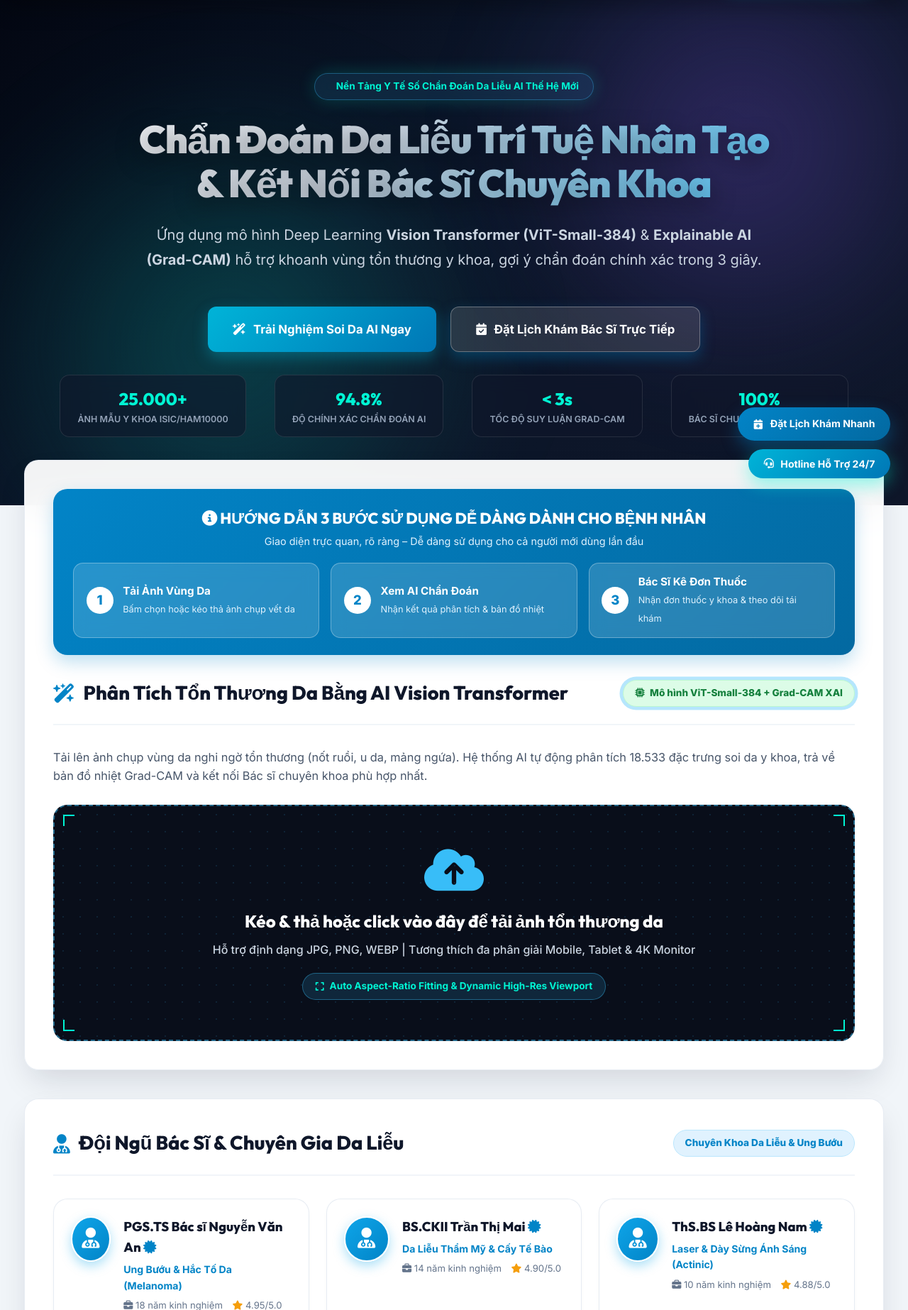
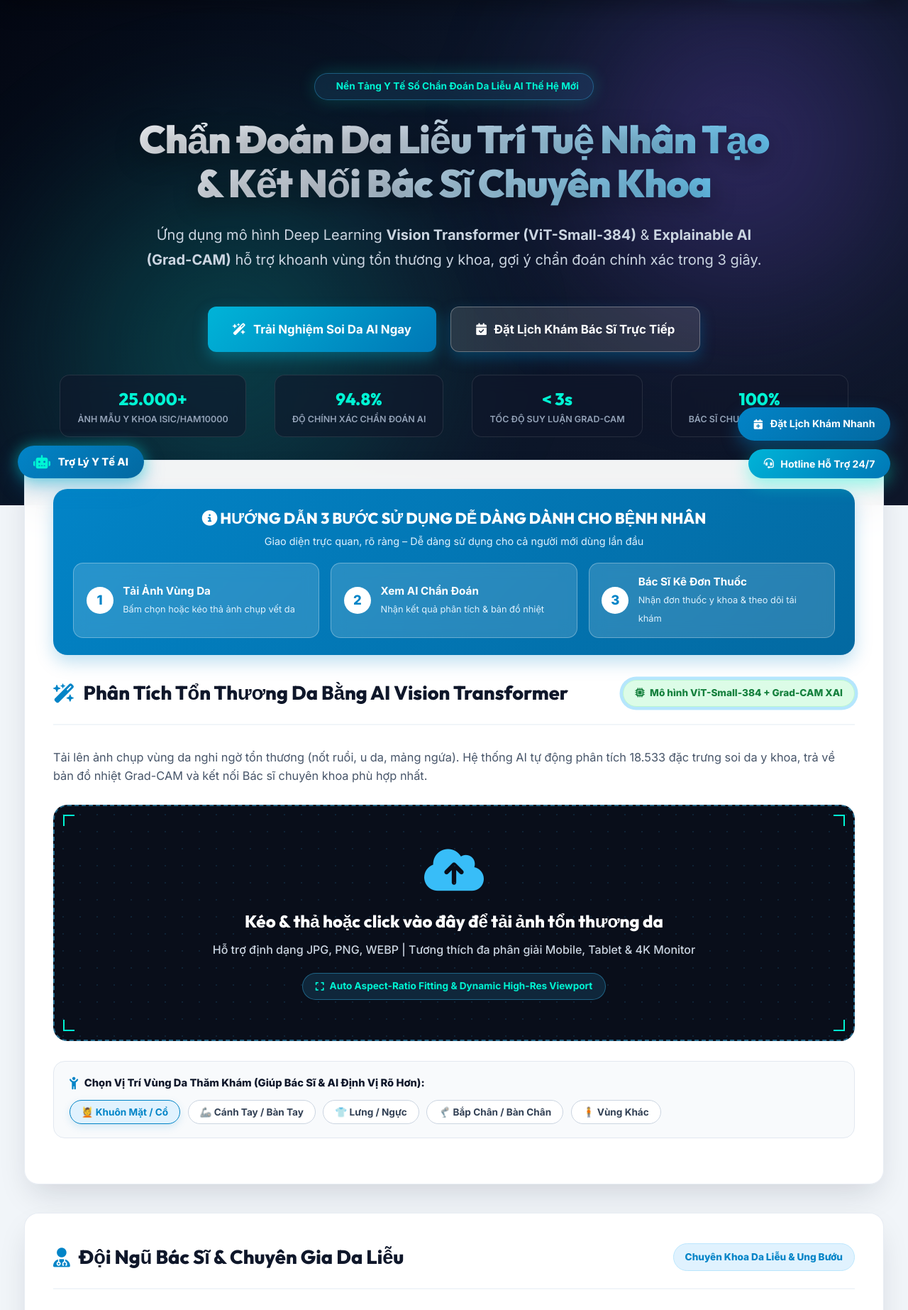
Before and after one commit to tranhuuthang73-cyber/DACN, a PHP site: page / in a window 1280 px wide. Shown: the part 101-1947 px from the top of the page at 71% size. Run offline with PHP 8.4, Linux system fonts and the light colour scheme.

Commit message:
feat: add DermaBot AI chatbot, body skin region selector, and enterprise UI enhancements

```diff
--- a/frontend/css/style.css
+++ b/frontend/css/style.css
@@ -579,6 +579,139 @@ body {
   border: 1px solid #fde68a;
 }
 
+/* DERMABOT AI CHATBOT WIDGET PRO MAX */
+.dermabot-fab {
+  position: fixed;
+  bottom: 25px;
+  left: 25px;
+  z-index: 1600;
+  background: linear-gradient(135deg, #0284c7 0%, #0369a1 100%);
+  color: white;
+  border: none;
+  padding: 0.85rem 1.4rem;
+  border-radius: 999px;
+  font-weight: 800;
+  font-size: 0.92rem;
+  cursor: pointer;
+  box-shadow: 0 10px 30px rgba(2, 132, 199, 0.4), 0 0 20px rgba(0, 245, 212, 0.4);
+  display: flex;
+  align-items: center;
+  gap: 0.65rem;
+  transition: all 0.3s cubic-bezier(0.4, 0, 0.2, 1);
+}
+
+.dermabot-fab:hover {
+  transform: translateY(-3px) scale(1.05);
+  box-shadow: 0 15px 35px rgba(2, 132, 199, 0.6), 0 0 30px rgba(0, 245, 212, 0.6);
+}
+
+.dermabot-chat-window {
+  display: none;
+  position: fixed;
+  bottom: 90px;
+  left: 25px;
+  z-index: 1650;
+  width: 380px;
+  height: 520px;
+  background: #ffffff;
+  border-radius: 24px;
+  box-shadow: 0 25px 60px rgba(15, 23, 42, 0.35);
+  border: 1px solid #cbd5e1;
+  flex-direction: column;
+  overflow: hidden;
+  animation: chatFade 0.35s cubic-bezier(0.16, 1, 0.3, 1);
+}
+
+@keyframes chatFade {
+  from { opacity: 0; transform: translateY(20px) scale(0.95); }
+  to { opacity: 1; transform: translateY(0) scale(1); }
+}
+
+.chat-header {
+  background: linear-gradient(135deg, #0f172a 0%, #0369a1 100%);
+  color: white;
+  padding: 1.1rem 1.25rem;
+  display: flex;
+  justify-content: space-between;
+  align-items: center;
+}
+
+.chat-body {
+  flex: 1;
+  padding: 1rem;
+  overflow-y: auto;
+  background: #f8fafc;
+  display: flex;
+  flex-direction: column;
+  gap: 0.75rem;
+}
+
+.chat-msg {
+  max-width: 82%;
+  padding: 0.75rem 1rem;
+  border-radius: 16px;
+  font-size: 0.88rem;
+  line-height: 1.5;
+}
+
+.chat-msg.ai {
+  background: #ffffff;
+  color: #0f172a;
+  align-self: flex-start;
+  border-bottom-left-radius: 4px;
+  border: 1px solid #e2e8f0;
+  box-shadow: 0 2px 8px rgba(0,0,0,0.03);
+}
+
+.chat-msg.user {
+  background: var(--primary);
+  color: white;
+  align-self: flex-end;
+  border-bottom-right-radius: 4px;
+}
+
+.chat-input-area {
+  padding: 0.75rem;
+  background: #ffffff;
+  border-top: 1px solid #e2e8f0;
+  display: flex;
+  gap: 0.5rem;
+}
+
+/* BODY REGION PILLS */
+.body-region-pill {
+  padding: 0.5rem 1rem;
+  border-radius: 999px;
+  border: 1.5px solid #cbd5e1;
+  background: #ffffff;
+  color: #334155;
+  font-weight: 700;
+  font-size: 0.85rem;
+  cursor: pointer;
+  transition: all 0.25s ease;
+  display: inline-flex;
+  align-items: center;
+  gap: 0.45rem;
+}
+
+.body-region-pill:hover, .body-region-pill.active {
+  background: #e0f2fe;
+  color: #0284c7;
+  border-color: #0284c7;
+  box-shadow: 0 4px 12px rgba(2, 132, 199, 0.15);
+}
+
+/* SAVINGS PILL */
+.savings-pill {
+  background: linear-gradient(135deg, #dcfce7 0%, #bbf7d0 100%);
+  color: #15803d;
+  font-size: 0.78rem;
+  font-weight: 800;
+  padding: 0.25rem 0.65rem;
+  border-radius: 6px;
+  border: 1px solid #86efac;
+}
+
 /* FOOTER */
 footer {
   background: #030712;
--- a/frontend/index.html
+++ b/frontend/index.html
@@ -248,6 +248,20 @@
           <i class="fa-solid fa-expand"></i> Auto Aspect-Ratio Fitting & Dynamic High-Res Viewport
         </div>
         <input type="file" id="fileInput" accept="image/*" style="display: none;" onchange="handleFileSelect(event)">
+      </div>
+
+      <!-- INTERACTIVE BODY SKIN REGION SELECTOR -->
+      <div style="margin-top: 1.75rem; margin-bottom: 1.5rem; background:#f8fafc; padding:1.15rem 1.35rem; border-radius:16px; border:1px solid #e2e8f0;">
+        <label style="font-size: 0.92rem; font-weight: 800; color: #0f172a; display: flex; align-items: center; gap: 0.5rem; margin-bottom: 0.75rem;">
+          <i class="fa-solid fa-child-reaching" style="color: var(--primary); font-size:1.1rem;"></i> Chọn Vị Trí Vùng Da Thăm Khám (Giúp Bác Sĩ & AI Định Vị Rõ Hơn):
+        </label>
+        <div style="display: flex; gap: 0.65rem; flex-wrap: wrap;" id="bodyRegionContainer">
+          <button type="button" class="body-region-pill active" onclick="selectBodyRegion(this, 'Khuôn Mặt / Cổ')">💆 Khuôn Mặt / Cổ</button>
+          <button type="button" class="body-region-pill" onclick="selectBodyRegion(this, 'Cánh Tay / Bàn Tay')">🦾 Cánh Tay / Bàn Tay</button>
+          <button type="button" class="body-region-pill" onclick="selectBodyRegion(this, 'Lưng / Ngực')">👕 Lưng / Ngực</button>
+          <button type="button" class="body-region-pill" onclick="selectBodyRegion(this, 'Bắp Chân / Bàn Chân')">🦿 Bắp Chân / Bàn Chân</button>
+          <button type="button" class="body-region-pill" onclick="selectBodyRegion(this, 'Vùng Khác')">🧍 Vùng Khác</button>
+        </div>
       </div>
 
       <!-- AI SCANNING LOADING INDICATOR -->
@@ -536,6 +550,42 @@
         </button>
       </div>
 
+    </div>
+  </div>
+
+  <!-- DERMABOT AI MEDICAL CHATBOT FAB & WINDOW -->
+  <button class="dermabot-fab" onclick="toggleDermaBot()">
+    <i class="fa-solid fa-robot fa-bounce" style="color: var(--accent-neon); font-size: 1.2rem;"></i>
+    <span>Trợ Lý Y Tế AI</span>
+  </button>
+
+  <div class="dermabot-chat-window" id="dermaBotWindow">
+    <div class="chat-header">
+      <div style="display: flex; align-items: center; gap: 0.65rem;">
+        <i class="fa-solid fa-robot" style="color: var(--accent-neon); font-size: 1.3rem;"></i>
+        <div>
+          <strong style="font-size: 0.95rem; display: block;">DermaBot AI Medical</strong>
+          <span style="font-size: 0.75rem; color: #38bdf8;">● Trực Tuyến 24/7 (Vision Model v2)</span>
+        </div>
+      </div>
+      <span onclick="toggleDermaBot()" style="cursor: pointer; font-size: 1.4rem; color: #cbd5e1;">&times;</span>
+    </div>
+
+    <div class="chat-body" id="chatBody">
+      <div class="chat-msg ai">
+        👋 Xin chào! Tôi là <strong>DermaBot AI</strong> - Trợ lý tư vấn da liễu. Bạn cần hỗ trợ gì về tổn thương ngoài da, nốt ruồi hay gói BHYT không?
+      </div>
+    </div>
+
+    <div style="padding: 0.5rem 0.75rem; background: #ffffff; border-top: 1px solid #f1f5f9; display: flex; gap: 0.4rem; overflow-x: auto; white-space: nowrap;">
+      <button onclick="askPresetBot('Nốt ruồi có nguy hiểm không?')" class="btn" style="padding: 0.25rem 0.6rem; font-size: 0.75rem; background: #e0f2fe; color: #0284c7;">Nốt ruồi nguy hiểm?</button>
+      <button onclick="askPresetBot('Khám BHYT giảm bao nhiêu %?')" class="btn" style="padding: 0.25rem 0.6rem; font-size: 0.75rem; background: #fef3c7; color: #b45309;">Khám BHYT giảm %?</button>
+      <button onclick="askPresetBot('Quy trình soi da AI như thế nào?')" class="btn" style="padding: 0.25rem 0.6rem; font-size: 0.75rem; background: #dcfce7; color: #15803d;">Quy trình soi da AI?</button>
+    </div>
+
+    <div class="chat-input-area">
+      <input type="text" id="chatInput" class="form-control" placeholder="Nhập câu hỏi cho AI..." style="padding: 0.55rem 0.85rem; font-size: 0.88rem;" onkeypress="if(event.key==='Enter') sendChatMessage()">
+      <button onclick="sendChatMessage()" class="btn btn-primary" style="padding: 0.55rem 0.95rem;"><i class="fa-solid fa-paper-plane"></i></button>
     </div>
   </div>
 
@@ -1054,6 +1104,53 @@
       const modal = document.getElementById('checkoutModal');
       if (modal) modal.style.display = 'none';
     }
+
+    let selectedBodyRegion = 'Khuôn Mặt / Cổ';
+
+    function selectBodyRegion(btn, regionName) {
+      document.querySelectorAll('#bodyRegionContainer .body-region-pill').forEach(b => b.classList.remove('active'));
+      btn.classList.add('active');
+      selectedBodyRegion = regionName;
+    }
+
+    function toggleDermaBot() {
+      const win = document.getElementById('dermaBotWindow');
+      if (win) {
+        win.style.display = (win.style.display === 'flex') ? 'none' : 'flex';
+      }
+    }
+
+    function askPresetBot(question) {
+      document.getElementById('chatInput').value = question;
+      sendChatMessage();
+    }
+
+    function sendChatMessage() {
+      const input = document.getElementById('chatInput');
+      const text = input.value.trim();
+      if (!text) return;
+
+      const body = document.getElementById('chatBody');
+      body.innerHTML += `<div class="chat-msg user">${text}</div>`;
+      input.value = '';
+      body.scrollTop = body.scrollHeight;
+
+      setTimeout(() => {
+        let reply = "Cảm ơn bạn đã đặt câu hỏi. Đội ngũ Bác sĩ da liễu DermAI khuyến cáo bạn nên tải ảnh soi da AI hoặc đặt lịch thăm khám trực tiếp để có chẩn đoán chính xác nhất.";
+        const lower = text.toLowerCase();
+
+        if (lower.includes("nốt ruồi") || lower.includes("nguy hiểm")) {
+          reply = "📌 <strong>Tư vấn Nốt Ruồi (Nevus/Melanoma):</strong><br>Nốt ruồi bình thường có màu đều, bờ rõ. Tuy nhiên nếu nốt ruồi thay đổi màu sắc, viền không đều, to nhanh >6mm hoặc chảy máu thì cần được Bác sĩ kiểm tra ngay để loại trừ U hắc tố ác tính (Melanoma). Bạn có thể bấm <strong>'Soi Da AI'</strong> ở trên để máy quét kiểm tra nhé!";
+        } else if (lower.includes("bhyt") || lower.includes("bảo hiểm") || lower.includes("giảm")) {
+          reply = "🏥 <strong>Chế độ Bảo Hiểm Y Tế (BHYT):</strong><br>Phòng khám hỗ trợ khám BHYT giảm <strong>80% - 100%</strong> chi phí khám theo đúng quy định. Giá gói khám BHYT chỉ từ <strong>40.000 đ</strong> (tiết kiệm 110.000 đ cho bệnh nhân)!";
+        } else if (lower.includes("quy trình") || lower.includes("soi da")) {
+          reply = "🔬 <strong>Quy trình 3 Bước Soi Da AI:</strong><br>1. Tải ảnh chụp vùng da tổn thương.<br>2. Mô hình AI Vision Transformer phân tích đặc trưng & khoanh vùng bằng bản đồ nhiệt Grad-CAM.<br>3. Bác sĩ chuyên khoa xem kết quả, chẩn đoán & kê đơn thuốc điện tử.";
+        }
+
+        body.innerHTML += `<div class="chat-msg ai">${reply}</div>`;
+        body.scrollTop = body.scrollHeight;
+      }, 500);
+    }
   </script>
 </body>
 </html>
```
